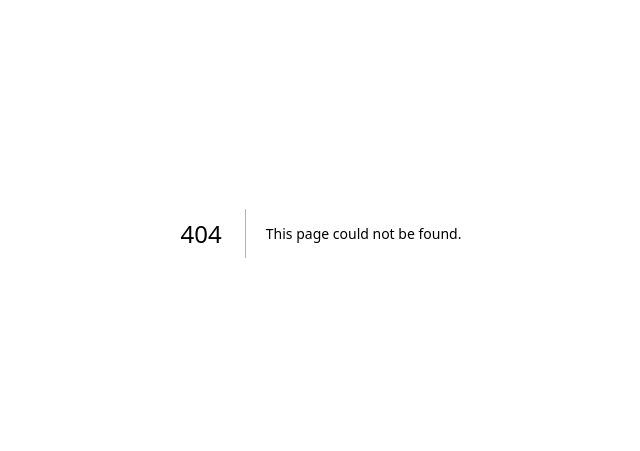
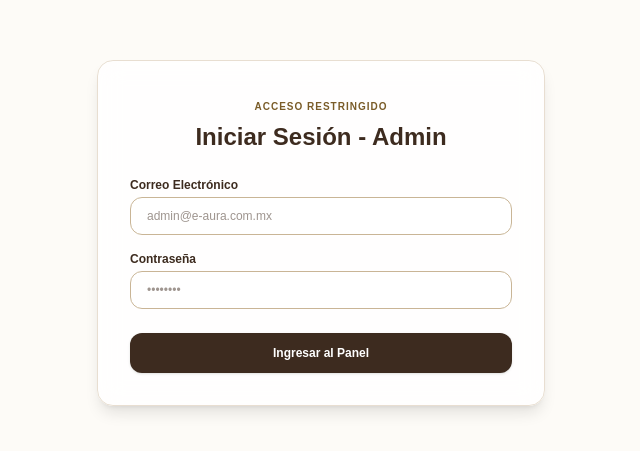
Before and after one commit to rocasaav/e-aura-web, a Next.js app: page /admin/login in a window 1280 px wide. Before the commit this address had no page. Shown: the part 167-618 px from the top of the page, without its empty margins (319-959 px from the left). Built offline with nearby package versions, Linux system fonts and the light colour scheme; no server answers.

Commit message:
feat: agregar inicio de sesión y proteción de la ruta /admin

```diff
--- /dev/null
+++ b/app/admin/login/page.tsx
@@ -0,0 +1,86 @@
+'use client';
+
+import { useState } from 'react';
+import { useRouter } from 'next/navigation';
+import { supabase } from '@/lib/supabase';
+
+export default function AdminLoginPage() {
+  const [email, setEmail] = useState('');
+  const [password, setPassword] = useState('');
+  const [loading, setLoading] = useState(false);
+  const [errorMsg, setErrorMsg] = useState('');
+  const router = useRouter();
+
+  const handleLogin = async (e: React.FormEvent) => {
+    e.preventDefault();
+    setLoading(true);
+    setErrorMsg('');
+
+    const { data, error } = await supabase.auth.signInWithPassword({
+      email,
+      password,
+    });
+
+    if (error) {
+      setErrorMsg('Credenciales incorrectas. Por favor verifica tu correo y contraseña.');
+      setLoading(false);
+    } else if (data.session) {
+      router.push('/admin');
+    }
+  };
+
+  return (
+    <main className="min-h-screen bg-[#fdfbf7] flex items-center justify-center p-4 font-[var(--font-montserrat)]">
+      <div className="w-full max-w-md bg-white/80 backdrop-blur-md p-8 rounded-2xl border border-[#e8ded1] shadow-lg">
+        <div className="text-center mb-6">
+          <span className="text-[10px] tracking-widest font-[var(--font-cinzel)] text-[#7a5c29] uppercase font-semibold">
+            Acceso Restringido
+          </span>
+          <h1 className="text-2xl font-bold font-[var(--font-cinzel)] text-[#3d2b1f] mt-1">
+            Iniciar Sesión - Admin
+          </h1>
+        </div>
+
+        {errorMsg && (
+          <div className="mb-4 p-3 bg-rose-50 border border-rose-200 text-rose-700 text-xs rounded-xl text-center font-medium">
+            {errorMsg}
+          </div>
+        )}
+
+        <form onSubmit={handleLogin} className="space-y-4 text-xs">
+          <div>
+            <label className="block font-semibold mb-1 text-[#3d2b1f]">Correo Electrónico</label>
+            <input
+              type="email"
+              required
+              value={email}
+              onChange={(e) => setEmail(e.target.value)}
+              placeholder="admin@e-aura.com.mx"
+              className="w-full px-4 py-2.5 rounded-xl border border-[#c9b596] bg-white text-[#3d2b1f] focus:outline-none focus:ring-2 focus:ring-[#7a5c29]/40"
+            />
+          </div>
+
+          <div>
+            <label className="block font-semibold mb-1 text-[#3d2b1f]">Contraseña</label>
+            <input
+              type="password"
+              required
+              value={password}
+              onChange={(e) => setPassword(e.target.value)}
+              placeholder="••••••••"
+              className="w-full px-4 py-2.5 rounded-xl border border-[#c9b596] bg-white text-[#3d2b1f] focus:outline-none focus:ring-2 focus:ring-[#7a5c29]/40"
+            />
+          </div>
+
+          <button
+            type="submit"
+            disabled={loading}
+            className="w-full mt-2 py-3 bg-[#3d2b1f] text-white rounded-xl font-semibold hover:bg-[#5a3e2b] transition-all shadow-sm disabled:opacity-50 text-xs"
+          >
+            {loading ? 'Verificando...' : 'Ingresar al Panel'}
+          </button>
+        </form>
+      </div>
+    </main>
+  );
+}
--- a/app/admin/page.tsx
+++ b/app/admin/page.tsx
@@ -48,8 +48,22 @@ export default function AdminPage() {
   });
 
   useEffect(() => {
+    checkAuthAndFetch();
+  }, []);
+
+  async function checkAuthAndFetch() {
+    const { data: { session } } = await supabase.auth.getSession();
+    if (!session) {
+      window.location.href = '/admin/login';
+      return;
+    }
     fetchAdminData();
-  }, []);
+  }
+
+  const handleLogout = async () => {
+    await supabase.auth.signOut();
+    window.location.href = '/admin/login';
+  };
 
   async function fetchAdminData() {
     setLoading(true);
@@ -269,6 +283,14 @@ export default function AdminPage() {
             >
               + Agregar Producto
             </button>
+
+            <button
+              onClick={handleLogout}
+              className="text-xs px-4 py-2 rounded-xl border border-rose-200 text-rose-700 hover:bg-rose-50 transition-all font-semibold"
+              >
+                Cerrar Sesión
+            </button>
+
           </div>
         </header>
 
```
Also changed, not shown: 1 other file (tests, documents, lock files or other folders).
